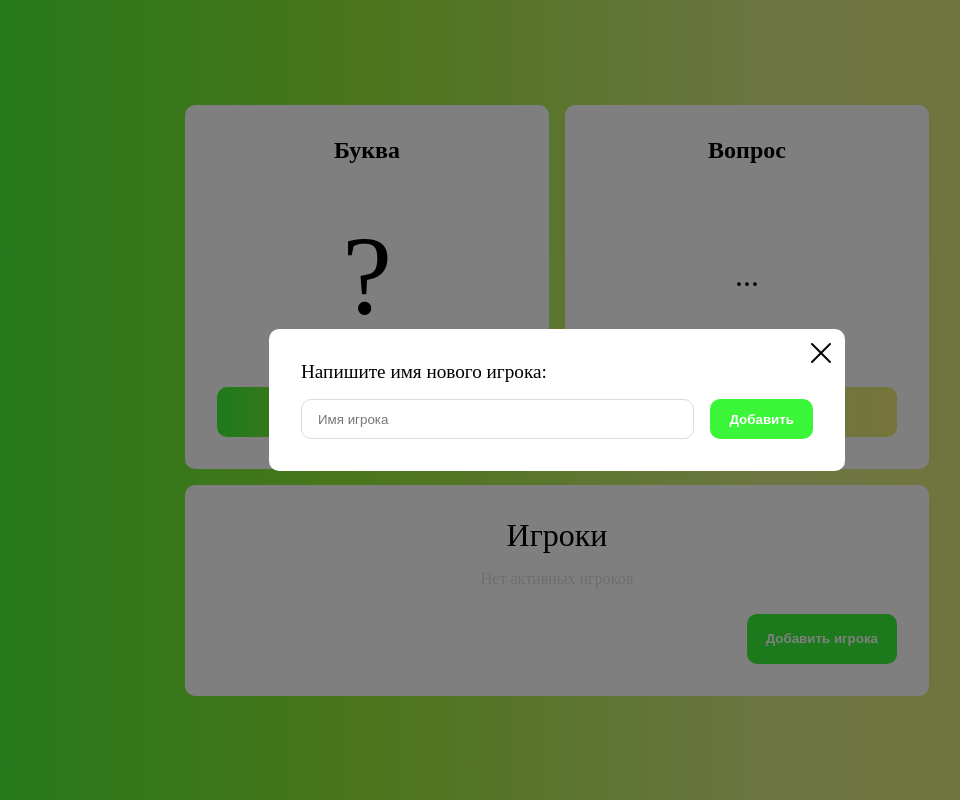
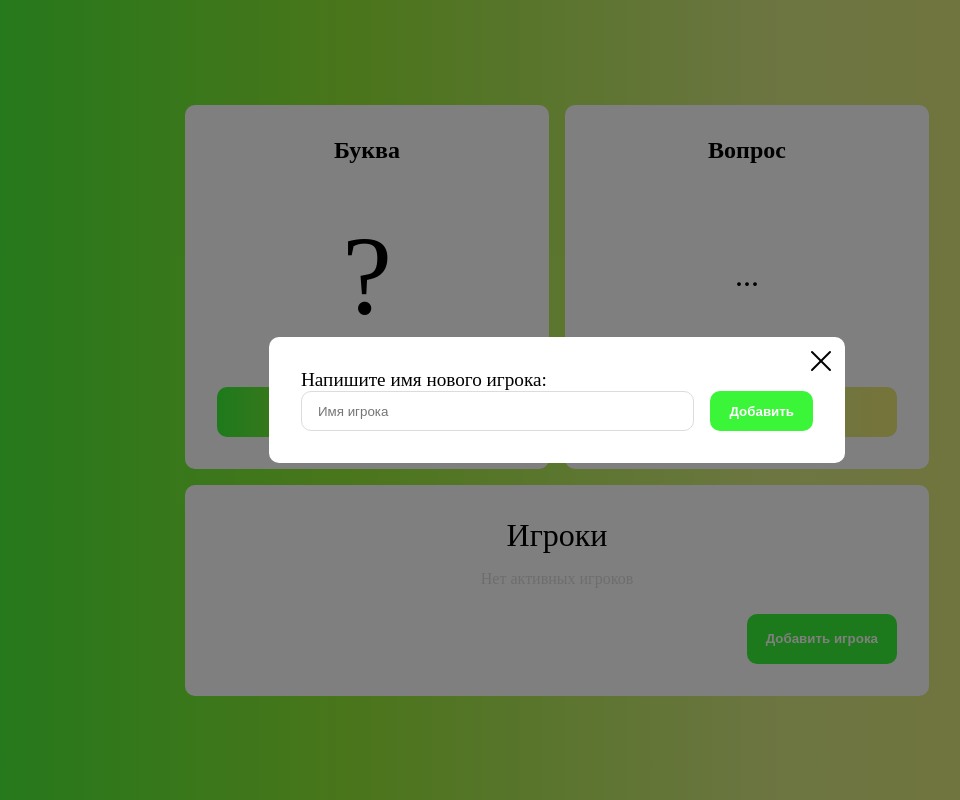
Before and after one commit to KindProgrammer/Soobrajarii, a React (Vite) app: page / in a window 1280 px wide. Both pictures are taken after a click on the button "Добавить игрока". Shown: the whole page, without its empty margins (83-1043 px from the left). Built offline with nearby package versions, Linux system fonts and the light colour scheme.

Commit message:
the structure of the modal window has been changed and animations have been added

```diff
--- a/package.json
+++ b/package.json
@@ -11,6 +11,7 @@
     "preview": "vite preview"
   },
   "dependencies": {
+    "framer-motion": "^12.23.3",
     "react": "^19.1.0",
     "react-dom": "^19.1.0"
   },
--- a/src/AddPlayerModal.scss
+++ /dev/null
@@ -1,86 +0,0 @@
-.modal-container {
-    display: flex;
-    position: fixed;
-    top: 0;
-    left: 0;
-    width: 100vw;
-    height: 100vh;
-    background-color: rgba(0, 0, 0, 0.5);
-    z-index: 1000;
-    justify-content: center;
-    align-items: center;
-    transition: opacity 0.3s ease;
-
-    &.fade-out {
-    opacity: 0;
-    }
-
-    &.fade-in {
-    opacity: 1;
-    }
-
-    & .modal {
-        width: 40%;
-        background-color: white;
-        display: flex;
-        gap: 1rem;
-        flex-direction: column;
-        padding: 2rem;
-        border-radius: 10px;
-        position: relative;
-
-        & .cross-container {
-            position: absolute;
-            top: 0.5rem;
-            right: 0.5rem;
-            width: 2rem;
-            height: 2rem;
-        }
-
-        & .cross {
-            width: 100%;
-            height: 100%;
-        }
-
-        & .clue-text {
-            text-align: start;
-            font-size: 1.2rem;
-        }
-
-        & .form {
-            display: flex;
-            gap: 1rem;
-        }
-
-        & .input {
-            height: 40px;
-            width: 100%;
-            box-sizing: border-box;
-            border: 1px solid #DCDCDC;
-            border-radius: 10px;
-            padding: 0 1rem;
-            outline: none;
-        }
-
-        & .input:focus {
-            border: 1px solid #3bf538;
-        }
-
-        & .btn {
-            background-color: #3bf538;
-            height: 40px;
-            border: solid 3px #3bf538;
-            border-radius: 10px;
-            color: white;
-            padding: 0 1rem;
-            box-sizing: border-box;
-            font-weight: bold;
-            transition: background 0.6s;
-        }
-
-        .btn:hover {
-            color: #3bf538;
-            background: none;
-        }
-    }
-}
--- a/src/AddPlayerModal.tsx
+++ /dev/null
@@ -1,72 +0,0 @@
-import './AddPlayerModal.scss';
-import React from 'react';
-import Cross from './assets/cross.svg?react';
-import { useModal } from './ModalProvider';
-import { usePlayers } from './PlayerProvider';
-import { useState, useEffect } from 'react';
-import { delay } from './utils';
-
-const AddPlayerModal = () => {
-    const { modal, closeModal } = useModal();
-    const [isVisible, setIsVisible] = useState(true);
-    const { addPlayer } = usePlayers();
-
-    useEffect(() => {
-        if (modal.isOpen) {
-            setIsVisible(true)
-        } else {
-            setIsVisible(false)
-        }
-    }, [modal.isOpen])
-
-    if (!modal.isOpen) {
-        return null;
-    }
-
-    const handleSubmit = async (e: React.SyntheticEvent) => {
-        e.preventDefault();
-        const target = e.target as typeof e.target & {
-            name: { value: string };
-          };
-
-        if (target.name.value === '') return;
-
-        const name = target.name.value;
-        target.name.value = '';
-
-        addPlayer(name);
-        setIsVisible(false);
-        await delay(500);
-        closeModal()
-    }
-
-    const handleClose = async () => {
-        setIsVisible(false);
-        await delay(500);
-        closeModal()
-    }
-
-    return (
-        <div className={`modal-container ${isVisible ? 'fade-in' : 'fade-out'}`}>
-            <div className='modal'>
-                <span className='cross-container'>
-                    <Cross className='cross' onClick={handleClose} />
-                </span>
-                <p className='clue-text'>Напишите имя нового игрока:</p>
-                <form className='form' onSubmit={handleSubmit}>
-                    <input
-                        className='input'
-                        type="text"
-                        name="name"
-                        placeholder='Имя игрока'
-                        minLength={3}
-                        maxLength={20}
-                    />
-                    <button className='btn' type="submit">Добавить</button>
-                </form>
-            </div>
-        </div>
-    )
-}
-
-export default AddPlayerModal;
--- a/src/App.tsx
+++ b/src/App.tsx
@@ -1,9 +1,8 @@
 import './App.scss'
 
-import PlaersBox from './PlayersBox'
+import PlayersBox from './PlayersBox'
 import LetterBox from './LettersBox'
 import QuestionBox from './QuestionBox'
-import AddPlayerModal from './AddPlayerModal'
 import ModalProvider from './ModalProvider'
 import PlayersProvider from './PlayerProvider'
 
@@ -15,8 +14,7 @@ function App() {
         <div className='cards-container'>
           <LetterBox />
           <QuestionBox />
-          <PlaersBox />
-          <AddPlayerModal />
+          <PlayersBox />
         </div>
       </ModalProvider>
     </PlayersProvider>
--- a/src/ModalProvider.tsx
+++ b/src/ModalProvider.tsx
@@ -1,11 +1,11 @@
 import React, { createContext, useState, useContext } from 'react';
 import type { ReactNode } from 'react';
+import Modal from './modals/Modal/Modal';
 
 interface ModalContextType {
-    modal: {
-      isOpen: boolean;
-    };
-    openModal: () => void;
+    isOpend: boolean;
+    modalContent: ReactNode | null;
+    openModal: (modalContent: ReactNode) => void;
     closeModal: () => void;
   }
 
@@ -16,27 +16,23 @@ interface ModalProviderProps {
   }
 
 const ModalProvider: React.FC<ModalProviderProps> = ({ children }) => {
-    const [modal, setModal] = useState<{
-      isOpen: boolean;
-    }>({
-      isOpen: false,
-    });
+    const [modalContent, setModalContent] = useState<ReactNode | null>(null);
+    const [isOpend, setIsOpend] = useState<boolean>(false);
 
-    const openModal = () => {
-      setModal({
-        isOpen: true,
-      });
+    const openModal = (modalContent: ReactNode) => {
+      setModalContent(modalContent);
+      setIsOpend(true);
     };
 
     const closeModal = () => {
-      setModal({
-        isOpen: false,
-      });
+      setIsOpend(false);
+      setModalContent(null);
     };
 
     return (
-      <ModalContext.Provider value={{ modal, openModal, closeModal }}>
+      <ModalContext.Provider value={{ isOpend, modalContent, openModal, closeModal }}>
         {children}
+        <Modal />
       </ModalContext.Provider>
     );
   };
--- a/src/PlayersBox.scss
+++ b/src/PlayersBox.scss
@@ -1,4 +1,4 @@
-.plaers-box {
+.players-box {
     grid-column: 1 / 3;
     grid-row: 2 / 3;
     background-color: white;
--- a/src/PlayersBox.tsx
+++ b/src/PlayersBox.tsx
@@ -1,8 +1,9 @@
 import './PlayersBox.scss';
 import { useModal } from './ModalProvider';
 import { usePlayers } from './PlayerProvider';
+import AddPlayerModal from './modals/AddPlayerModal/AddPlayerModal';
 
-const PlaersBox = () => {
+const PlayersBox = () => {
     const { openModal } = useModal();
     const { players } = usePlayers()
     let content;
@@ -10,16 +11,16 @@ const PlaersBox = () => {
         content = <p className='empty-player-list'>Нет активных игроков</p>
     } else {
         content = players.map((player) => {
-            return player.card;
+            return player?.card;
         })
     }
 
     const handleClick = () => {
-        openModal();
+        openModal(<AddPlayerModal />);
     }
 
     return (
-        <div className='plaers-box'>
+        <div className='players-box'>
             <div className="title">
                 Игроки
             </div>
@@ -33,4 +34,4 @@ const PlaersBox = () => {
     )
 }
 
-export default PlaersBox;
+export default PlayersBox;
--- /dev/null
+++ b/src/modals/AddPlayerModal/AddPlayerModal.tsx
@@ -0,0 +1,42 @@
+import './style.scss';
+import { usePlayers } from '../../PlayerProvider';
+import { useModal } from '../../ModalProvider';
+
+const AddPlayerModal = () => {
+const { addPlayer } = usePlayers();
+const { closeModal } = useModal();
+
+    const handleSubmit = async (e: React.SyntheticEvent) => {
+        e.preventDefault();
+        const target = e.target as typeof e.target & {
+            name: { value: string };
+          };
+
+        if (target.name.value === '') return;
+
+        const name = target.name.value;
+        target.name.value = '';
+
+        addPlayer(name);
+        closeModal()
+    }
+
+    return (
+        <div>
+            <p className='clue-text'>Напишите имя нового игрока:</p>
+            <form className='form' onSubmit={handleSubmit}>
+                <input
+                    className='input'
+                    type="text"
+                    name="name"
+                    placeholder='Имя игрока'
+                    minLength={3}
+                    maxLength={20}
+                />
+                <button className='btn' type="submit">Добавить</button>
+            </form>
+        </div>
+    );
+}
+
+export default AddPlayerModal;
--- /dev/null
+++ b/src/modals/AddPlayerModal/style.scss
@@ -0,0 +1,40 @@
+.clue-text {
+    text-align: start;
+    font-size: 1.2rem;
+}
+
+.form {
+    display: flex;
+    gap: 1rem;
+}
+
+.input {
+    height: 40px;
+    width: 100%;
+    box-sizing: border-box;
+    border: 1px solid #DCDCDC;
+    border-radius: 10px;
+    padding: 0 1rem;
+    outline: none;
+}
+
+.input:focus {
+    border: 1px solid #3bf538;
+}
+
+.btn {
+    background-color: #3bf538;
+    height: 40px;
+    border: solid 3px #3bf538;
+    border-radius: 10px;
+    color: white;
+    padding: 0 1rem;
+    box-sizing: border-box;
+    font-weight: bold;
+    transition: background 0.6s;
+}
+
+.btn:hover {
+    color: #3bf538;
+    background: none;
+}
--- /dev/null
+++ b/src/modals/Modal/Modal.tsx
@@ -0,0 +1,40 @@
+import './style.scss';
+import Cross from '../../assets/cross.svg?react';
+import { useModal } from '../../ModalProvider';
+import { motion, AnimatePresence } from 'framer-motion';
+
+const Modal = () => {
+    const { isOpend, modalContent, closeModal } = useModal();
+
+    const handleClose = async () => {
+        closeModal();
+    }
+
+    return (
+        <AnimatePresence>
+            {
+                isOpend && (
+                    <motion.div
+                        className={`modal-container`}
+                        initial={{ opacity: 0 }}
+                        animate={{ opacity: 1 }}
+                        exit={{ opacity: 0 }}
+                    >
+                        <motion.div
+                            className='modal'
+                            initial={{ opacity: 0 }}
+                            animate={{ opacity: 1 }}
+                            exit={{ opacity: 0 }}
+                        >
+                            <motion.span className='cross-container'>
+                                <Cross className='cross' onClick={handleClose} />
+                            </motion.span>
+                            { modalContent }
+                        </motion.div>
+                    </motion.div>
+            )}
+        </AnimatePresence>
+    )
+}
+
+export default Modal;
--- /dev/null
+++ b/src/modals/Modal/style.scss
@@ -0,0 +1,37 @@
+.modal-container {
+    display: flex;
+    position: fixed;
+    top: 0;
+    left: 0;
+    width: 100vw;
+    height: 100vh;
+    background-color: rgba(0, 0, 0, 0.5);
+    z-index: 1000;
+    justify-content: center;
+    align-items: center;
+    transition: opacity 0.3s ease;
+
+    & .modal {
+        width: 40%;
+        background-color: white;
+        display: flex;
+        gap: 1rem;
+        flex-direction: column;
+        padding: 2rem;
+        border-radius: 10px;
+        position: relative;
+
+        & .cross-container {
+            position: absolute;
+            top: 0.5rem;
+            right: 0.5rem;
+            width: 2rem;
+            height: 2rem;
+        }
+
+        & .cross {
+            width: 100%;
+            height: 100%;
+        }
+    }
+}
```
Also changed, not shown: src/CongratulationsWinnerModal.tsx (added, +9 -0 lines), 1 other file (tests, documents, lock files or other folders).
